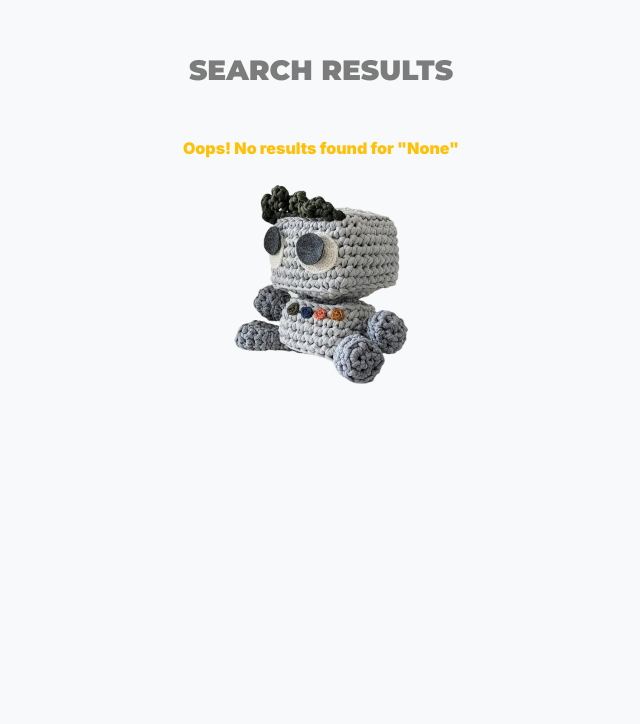
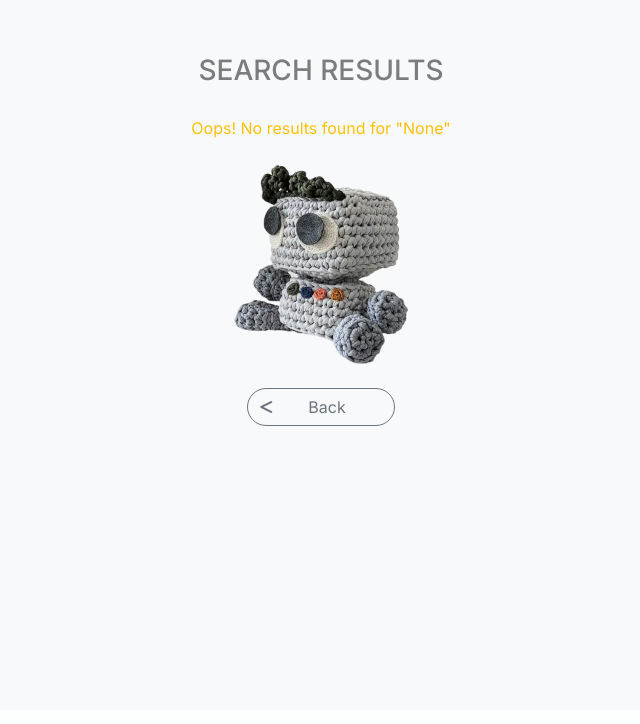
Before and after one commit to tayapro/woofspot, a Django app: page /event/search/ in a window 1280 px wide. Shown: the part 90-814 px from the top of the page, without its empty margins (319-959 px from the left). After the commit the page ends 516 px from the top, so only its background shows below. Run offline with Django 5.2, Linux system fonts and the light colour scheme; some libraries are stand-ins or nearby versions.

Commit message:
feat(UI): Add back button and related view's code

```diff
--- a/event_app/templates/event_app/event_search_results.html
+++ b/event_app/templates/event_app/event_search_results.html
@@ -7,8 +7,9 @@
 {% endblock head_title %}
 
 {% block content %}
-<div class="results-container">
-    <div class="text-center my-5">
+
+<div class="results-container d-flex align-items-center flex-column gap-4">
+    <div class="text-center mt-5">
         <h3 class="bold-header-font text-black text-opacity-50 mb-1">SEARCH RESULTS</h3>
 
         {% if query and results %}
@@ -51,7 +52,7 @@
         </div>
         {% else %}
         <div class="no-results d-flex align-items-center flex-column">
-            <div class="bold-header-font text-warning">
+            <div class="text-warning">
                 <p>Oops! No results found for "{{ query }}"</p>
             </div>
             <div class="mt-2">
@@ -60,5 +61,12 @@
         </div>
         {% endif %}
     </div>
+
+    {% if next %}
+    <div>
+        <a href="{{ next }}" class="btn btn-outline-secondary rounded-pill pe-5">
+            <i class="fa-solid fa-less-than"></i>&nbsp; &nbsp; &nbsp; &nbsp; Back</a>
+    </div>
+    {% endif %}
 </div>
 {% endblock content %}
--- a/event_app/views.py
+++ b/event_app/views.py
@@ -81,7 +81,16 @@ def event_search_results(request):
             Q(title__icontains=query) |
             Q(content__icontains=query)
         )
-    return render(request, "event_search_results.html", {"query": query, "results": results})
+    next = request.GET.get('next', "/")
+    print("next: ", next)
+
+    return render(request,
+                  "event_search_results.html",
+                  {
+                    "next": next,
+                    "query": query,
+                    "results": results
+                  })
 
 
 def my_event_search_results(request):
@@ -100,9 +109,12 @@ def my_event_search_results(request):
             Q(title__icontains=query) | Q(content__icontains=query)
         )
 
+    next = request.GET.get('next', "/my/event/list/")
+
     return render(request,
                   "event_search_results.html",
                   {
+                    "next": next,
                     "query": query,
                     "results": results
                   })
--- a/static/css/style.css
+++ b/static/css/style.css
@@ -63,13 +63,6 @@ form.signup ul:last-of-type {
 .mx-lg-10 {
   margin-left: 5rem !important;
   margin-right: 5rem !important;
-}
-
-.bold-header-font {
-  font-family: var(--header-font-family);
-  font-optical-sizing: auto;
-  font-weight: 900;
-  font-style: normal;
 }
 
 .tagline-header-font {
--- a/templates/base.html
+++ b/templates/base.html
@@ -46,12 +46,14 @@
             <div class="search-form-container">
                 <form method="GET" action="{% if request.path == my_event_list_url %}
                 {% url 'my_event_search_results' %}
-                {% else %}{% url 'event_search_results' %}
-                {% endif %}" id="search-form" class="d-flex">
+            {% else %}
+                {% url 'event_search_results' %}
+            {% endif %}" id="search-form" class="d-flex">
                     <label for="search-input">
                         <input type="text" id="search-input" class="form-control me-2" name="query"
                             placeholder="Search on woofspot" minlength="2" size="20" autocomplete="off"
                             aria-label="Search" required></label>
+                    <input type="hidden" name="next" value="{{ request.path }}">
                     <button type="submit" id="bth-search-form">Search</button>
                 </form>
             </div>
```
